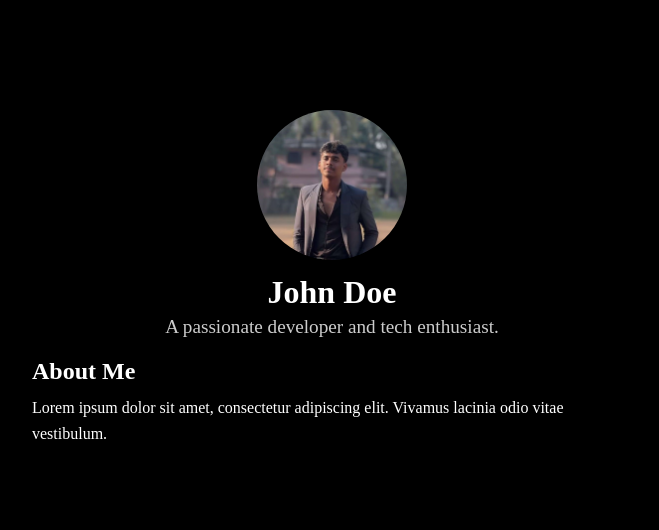
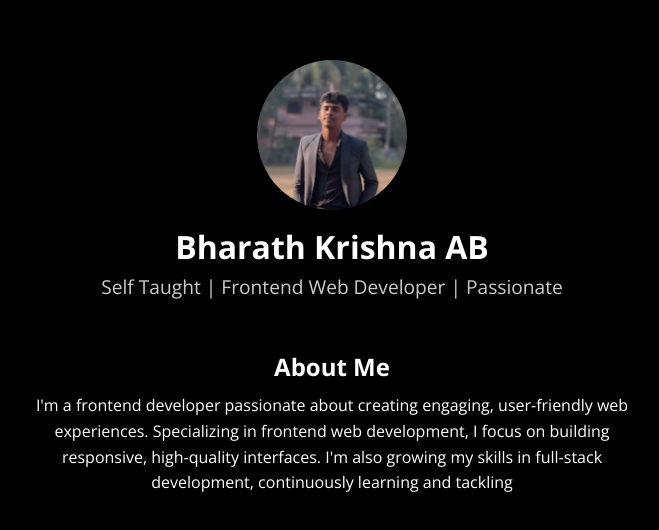
Before and after one commit to Bharath-Krishna-AB/biography, a plain HTML site: page index.html in a window 1280 px wide. Shown: the part 122-652 px from the top of the page, without its empty margins (308-967 px from the left). Drawn offline with nearby package versions, Linux system fonts and the light colour scheme.

Commit message:
completed biography page

```diff
--- a/index.html
+++ b/index.html
@@ -10,12 +10,12 @@
     <section class="main">
         <div class="profile-container">
             <img src="profile.jpg" alt="Profile Picture" class="profile-pic">
-            <h1 class="profile-name">John Doe</h1>
-            <p class="profile-bio">A passionate developer and tech enthusiast.</p>
+            <h1 class="profile-name">Bharath Krishna AB</h1>
+            <p class="profile-bio">Self Taught | Frontend Web Developer | Passionate</p>
         </div>
         <div class="content">
             <h2>About Me</h2>
-            <p>Lorem ipsum dolor sit amet, consectetur adipiscing elit. Vivamus lacinia odio vitae vestibulum.</p>
+            <p>I'm a  frontend  developer passionate about creating engaging, user-friendly web experiences. Specializing in frontend web development, I focus on building responsive, high-quality interfaces. I'm also growing my skills in full-stack development, continuously learning and tackling</p>
     </section>
 </body>
 </html>
--- a/style.css
+++ b/style.css
@@ -1,3 +1,6 @@
+@import url('https://fonts.googleapis.com/css2?family=Open+Sans:ital,wght@0,300..800;1,300..800&display=swap');
+
+
 *{
     margin: 0;
     padding: 0;
@@ -7,6 +10,7 @@
 body {
     background: #000;
     color: #fff;
+    font-family: "Open Sans", sans-serif;
 }
 
 .main {
@@ -20,7 +24,7 @@ body {
 }
 
 .profile-container {
-    margin-bottom: 20px;
+    margin-bottom: 50px;
 }
 
 .profile-pic {
@@ -49,9 +53,11 @@ body {
 .content h2 {
     font-size: 1.5em;
     margin-bottom: 10px;
+    text-align: center;
 }
 
 .content p {
     font-size: 1em;
     line-height: 1.6;
+    text-align: center;
 }
```
